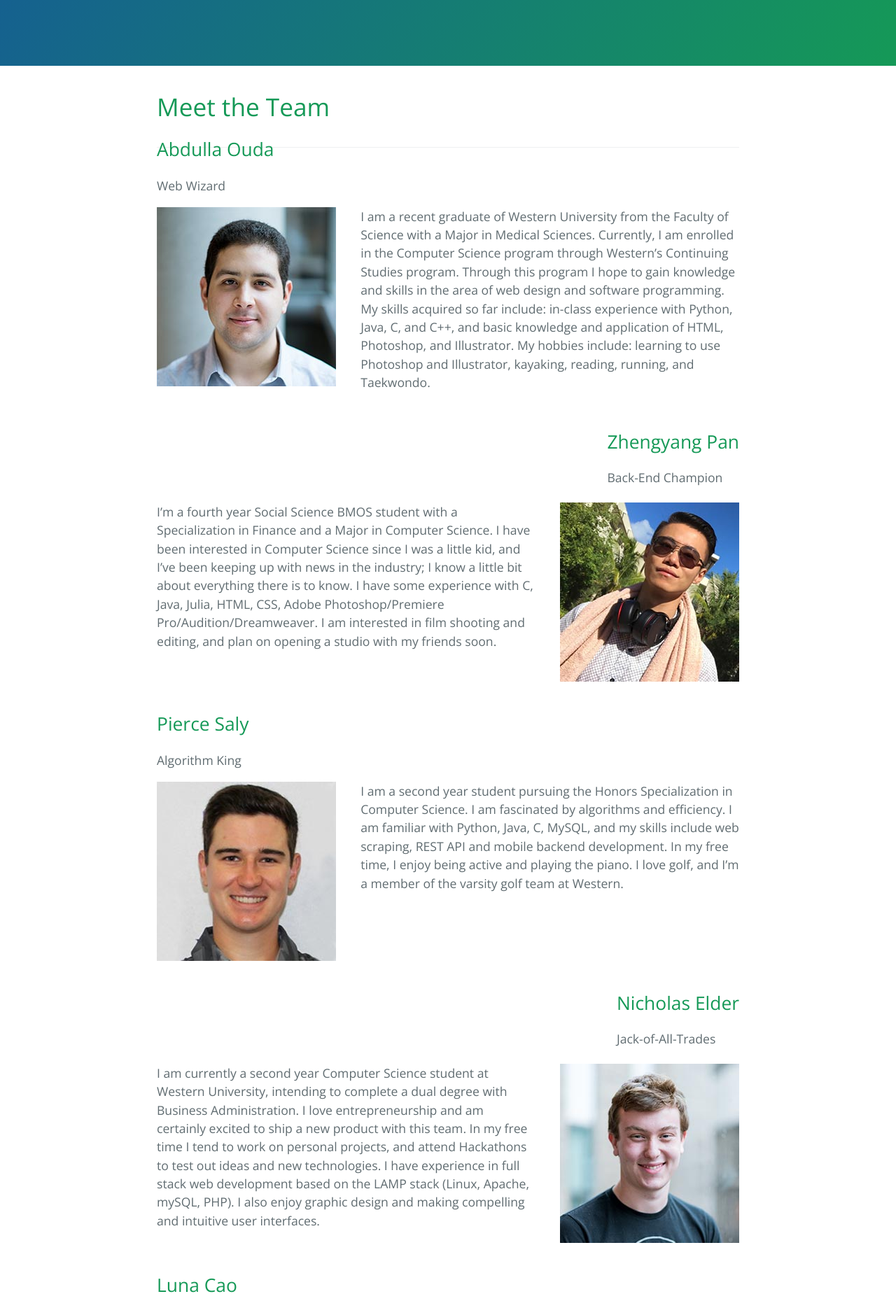
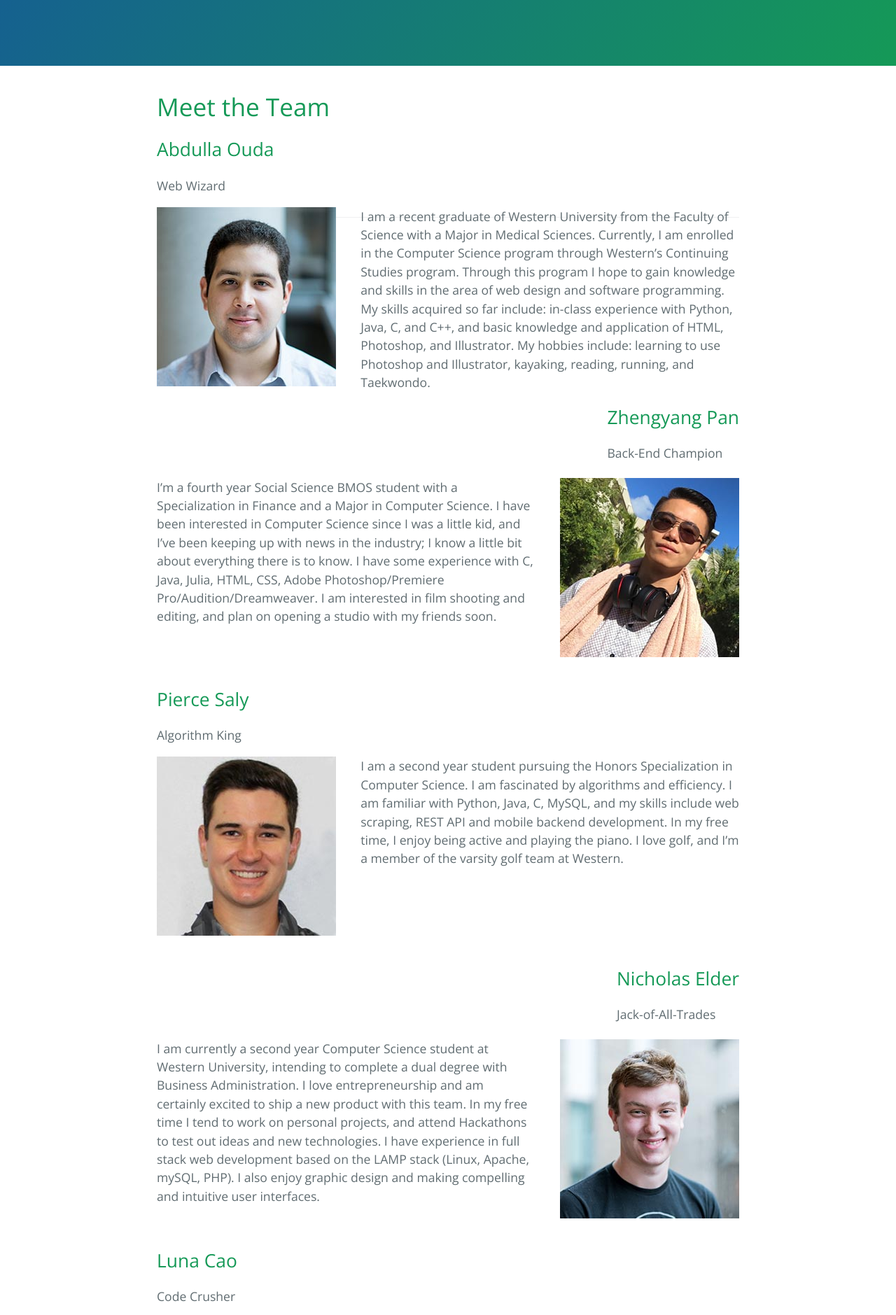
Before and after one commit to zpan45/textbook.town, a Jekyll site: the page built from docs/roster.html, in a window 1280 px wide. Shown: the part 405-2284 px from the top of the page at 70% size. Built offline with Jekyll 4.4.1, drawn with Linux system fonts in a browser that asks for light colours.

Commit message:
Update roster.html

```diff
--- a/docs/roster.html
+++ b/docs/roster.html
@@ -7,7 +7,7 @@
 
     <h1> Meet the Team </h1>
 
-    <div class="person1" style="float:left; display:inline-block; margin-bottom: 2em;">
+    <div class="person1" >
       <h2> Abdulla Ouda </h2>
       <p> Web Wizard </p>
         <span style="float:left;width: 35%;">
```
